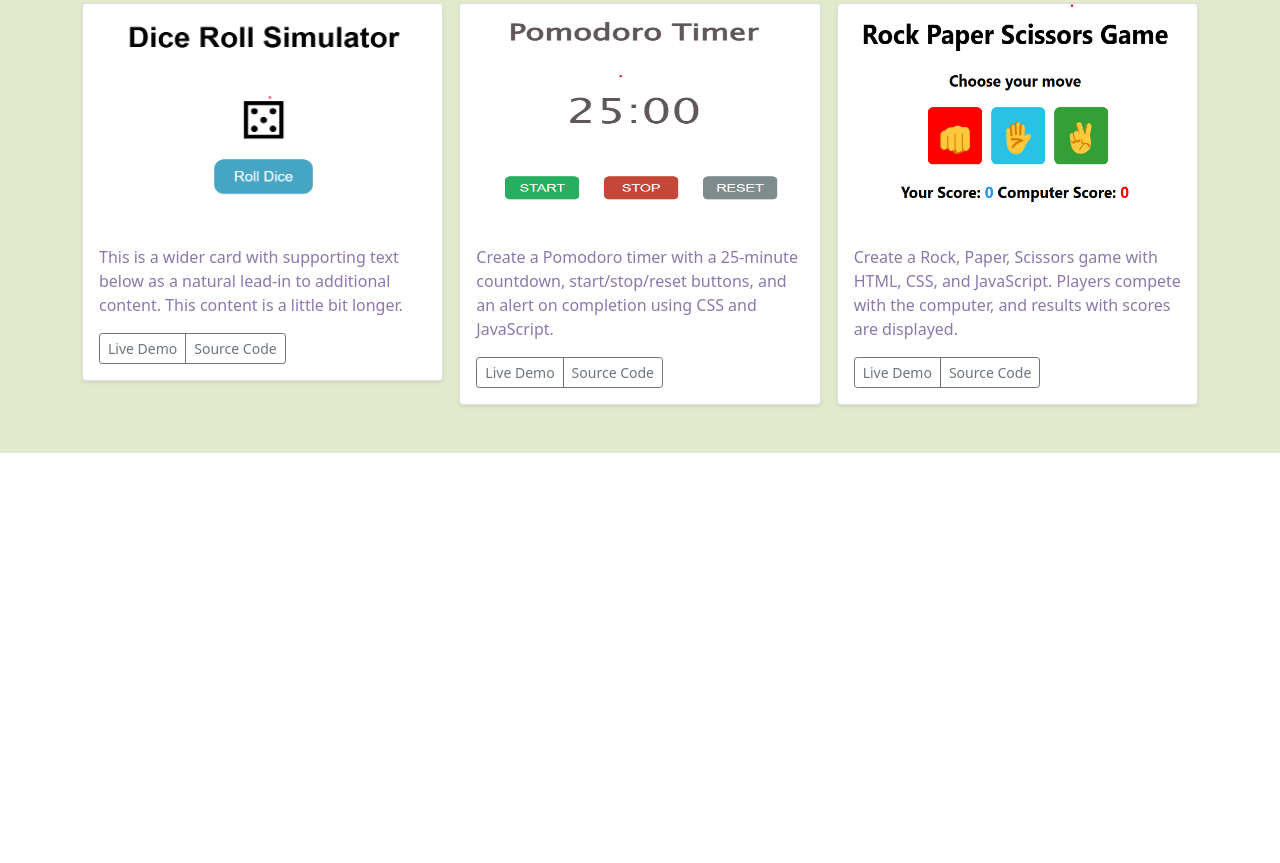
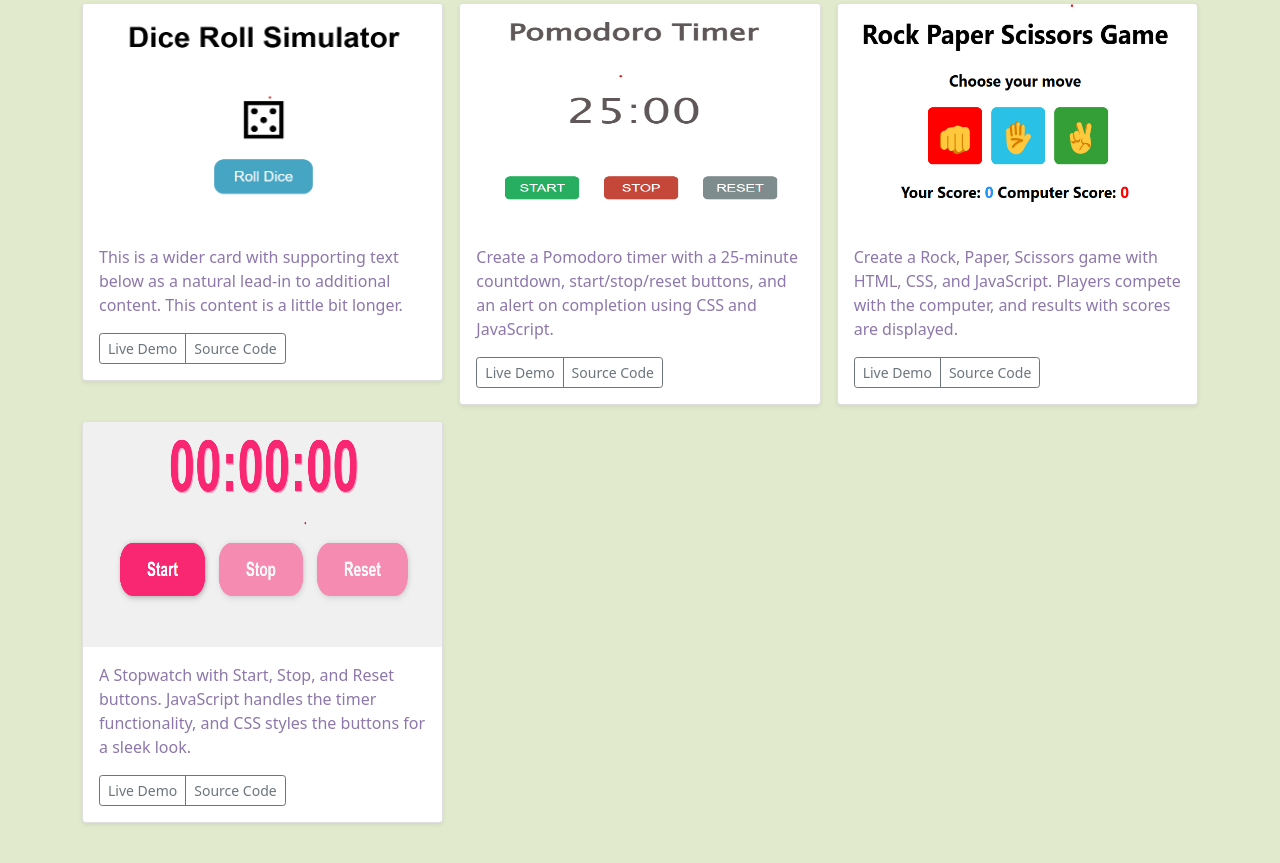
Before and after one commit to nikhnik/JavaScript-Projects, a plain HTML site: page index.html in a window 1280 px wide. Shown: the part 559-1422 px from the top of the page. Before the commit the page ends 1012 px from the top, so only its background shows below. Drawn offline with nearby package versions, Linux system fonts and the light colour scheme.

Commit message:
Add stopwatch project

```diff
--- a/index.html
+++ b/index.html
@@ -106,6 +106,22 @@
                   </div>
                 </div>
               </div>
+              <div class="col">
+                <div class="card shadow-sm">
+                    <img class="bd-placeholder-img card-img-top" width="100%" height="225" src="./images/Stop-watch.png" alt="Thumbnail">
+
+                  <div class="card-body">
+                    <p class="card-text">
+                      A Stopwatch with Start, Stop, and Reset buttons. JavaScript handles the timer functionality, and CSS styles the buttons for a sleek look.</p>
+                    <div class="d-flex justify-content-between align-items-center">
+                      <div class="btn-group">
+                        <a href="./StopWatch/index.html" class="btn btn-sm btn-outline-secondary" role="button">Live Demo</a>
+                        <a href="https://github.com/nikhnik/JavaScript-Projects/tree/main/StopWatch" class="btn btn-sm btn-outline-secondary" role="button">Source Code</a>
+                      </div>
+                    </div>
+                  </div>
+                </div>
+              </div>
           </div>
 
         </div>
```
